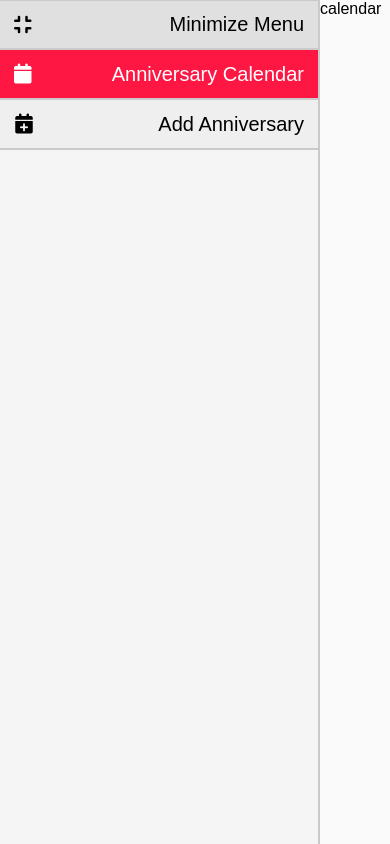
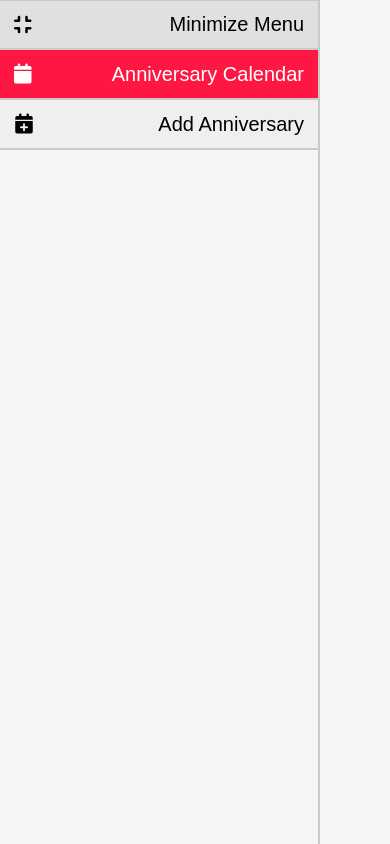
Before and after one commit to willuhmjs/anniversary, a SvelteKit app: page / in a window 390 px wide. Built offline with nearby package versions, Linux system fonts and the light colour scheme.

Commit message:
feat: sidebar mobile opt

```diff
--- a/src/routes/+page.svelte
+++ b/src/routes/+page.svelte
@@ -6,11 +6,14 @@
 
 	let page: Page = Page.Calendar;
     let state = 'maximized';
+	let innerWidth = 0;
 
 </script>
+<svelte:window bind:innerWidth></svelte:window>
 
 <main>
 	<Sidebar bind:page bind:state />
+	{#if state === 'minimized' || (state === 'maximized' && innerWidth > 500)}
 		{#if page === Page.Calendar}
 			<Home />
 		{:else if page === Page.Create}
@@ -18,6 +21,8 @@
 		{:else if page === Page.View}
 			<h1>View</h1>
 		{/if}
+	{/if}
+
 </main>
 
 <style>
```
Lines whose indentation alone changed are shown as unchanged.
